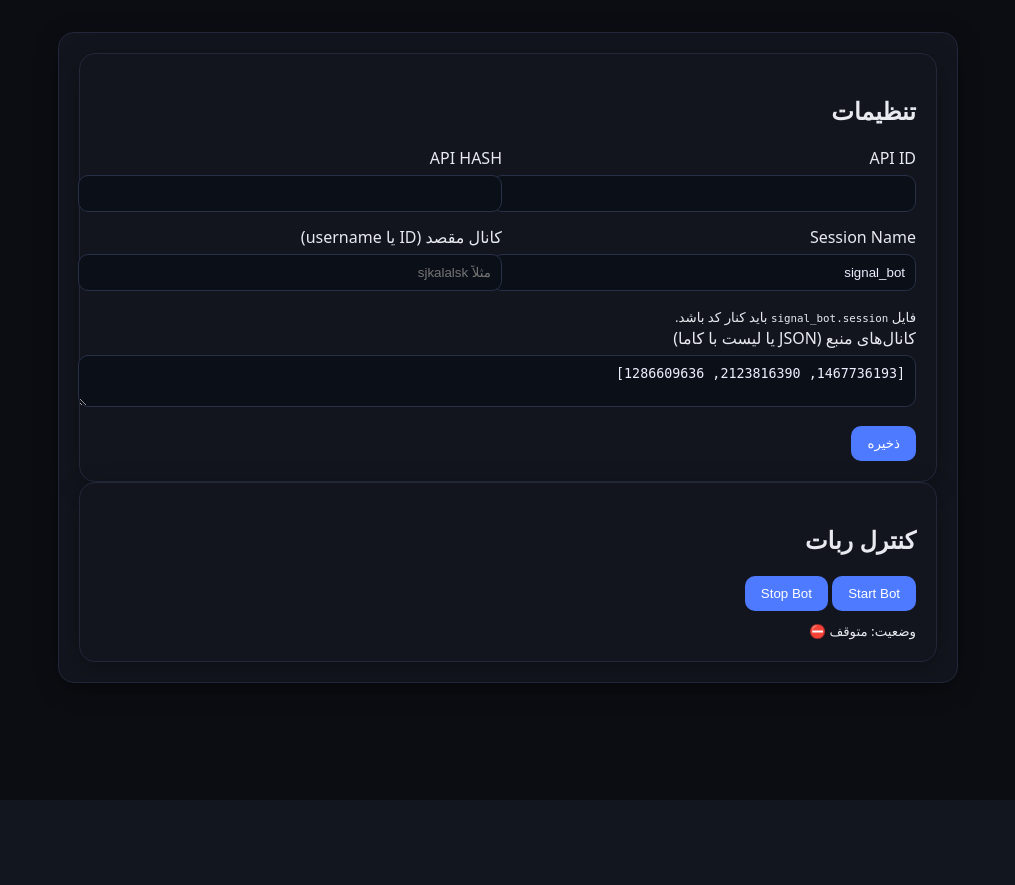
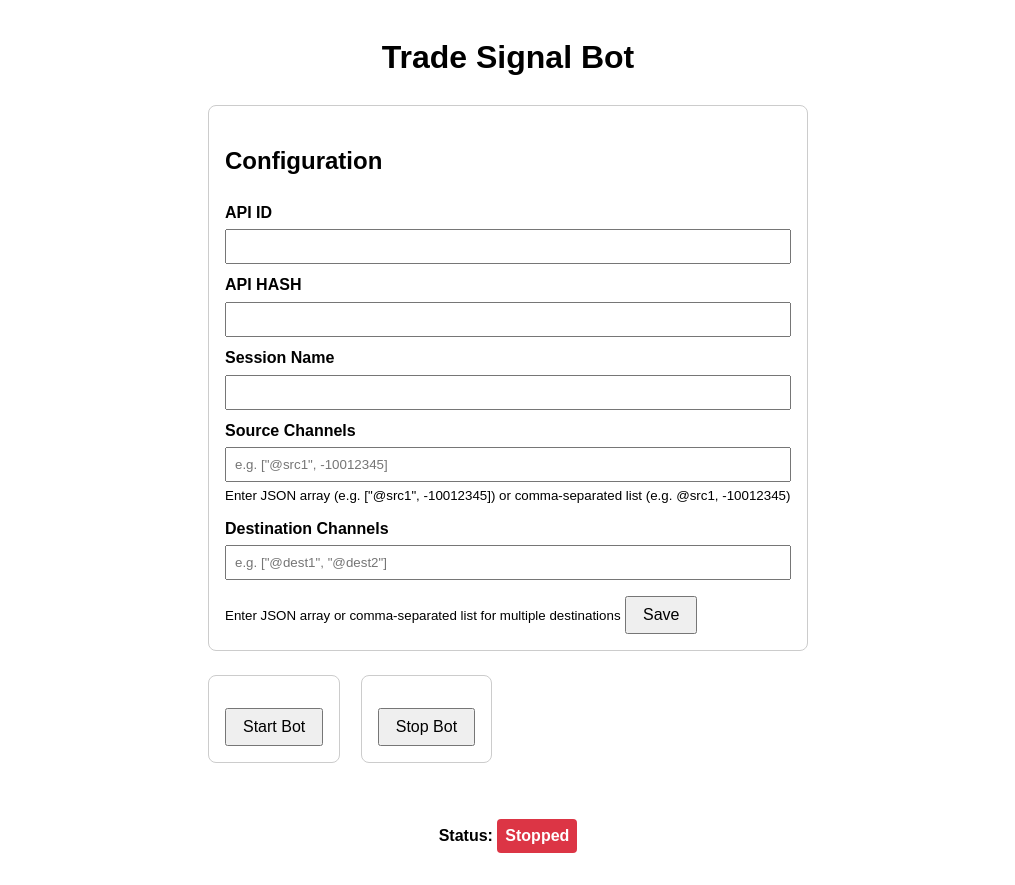
Before and after one commit to aminphysicsandmetaphysics-glitch/Trade-Signal-bot.101, a Flask app: template templates/index.html in a window 1280 px wide. Shown: the whole page, without its empty margins (132-1147 px from the left). Before the commit the page ends 715 px from the top, so only its background shows below. Run offline with Flask 3, Linux system fonts and the light colour scheme; the template is opened without the code that fills it, so the values that code supplies are empty; parts of the project's set-up code (start-up, migrations or seed data) failed here and were passed over.

Commit message:
Update index.html

```diff
--- a/templates/index.html
+++ b/templates/index.html
@@ -1,61 +1,118 @@
-{% extends "base.html" %}
-{% block content %}
-<div class="card">
-  <h2>تنظیمات</h2>
-  <form method="post" action="{{ url_for('save_config') }}">
-    <div class="row">
-      <div class="col-6">
-        <label>API ID</label>
-        <input name="api_id" value="{{ (cfg.api_id if cfg else '') or '' }}" required>
-      </div>
-      <div class="col-6">
-        <label>API HASH</label>
-        <input name="api_hash" value="{{ (cfg.api_hash if cfg else '') or '' }}" required>
-      </div>
-    </div>
-    <div class="row">
-      <div class="col-6">
-        <label>Session Name</label>
-        <input name="session_name" value="{{ (cfg.session_name if cfg else 'signal_bot') or 'signal_bot' }}">
-        <small>فایل <code>{{ (cfg.session_name if cfg else 'signal_bot') or 'signal_bot' }}.session</code> باید کنار کد باشد.</small>
-      </div>
-      <div class="col-6">
-        <label>کانال مقصد (ID یا username)</label>
-        <input name="to_channel" value="{{ (cfg.to_channel if cfg else '') or '' }}" placeholder="مثلاً sjkalalsk" required>
-      </div>
-    </div>
-    <label>کانال‌های منبع (JSON یا لیست با کاما)</label>
-    <textarea name="from_channels" placeholder='[1467736193, 2123816390, 1286609636]'>{{ (cfg.from_channels if cfg else '') or '[1467736193, 2123816390, 1286609636]' }}</textarea>
-    <div class="btns">
-      <button class="primary" type="submit">ذخیره</button>
-    </div>
+<!-- templates/index.html -->
+<!DOCTYPE html>
+<html lang="fa">
+<head>
+    <meta charset="utf-8">
+    <meta name="viewport" content="width=device-width, initial-scale=1">
+    <title>Trade Signal Bot Dashboard</title>
+    <style>
+        body {
+            font-family: sans-serif;
+            margin: 2rem auto;
+            max-width: 600px;
+            line-height: 1.6;
+        }
+        h1 { text-align: center; }
+        form {
+            margin-bottom: 1.5rem;
+            padding: 1rem;
+            border: 1px solid #ccc;
+            border-radius: 8px;
+        }
+        label { display: block; margin-top: 0.5rem; font-weight: bold; }
+        input[type="text"], input[type="number"] {
+            width: 100%;
+            padding: 0.5rem;
+            margin-top: 0.25rem;
+            box-sizing: border-box;
+        }
+        button {
+            margin-top: 1rem;
+            padding: 0.5rem 1rem;
+            font-size: 1rem;
+        }
+        .status { margin-top: 2rem; font-weight: bold; text-align: center; }
+        .badge {
+            display: inline-block;
+            padding: 0.25rem 0.5rem;
+            border-radius: 4px;
+            color: white;
+        }
+        .badge-running { background-color: #28a745; }
+        .badge-stopped { background-color: #dc3545; }
+    </style>
+</head>
+<body>
+    <h1>Trade Signal Bot</h1>
+
+    {% with messages = get_flashed_messages(with_categories=true) %}
+      {% if messages %}
+        <ul style="list-style:none; padding: 0;">
+        {% for category, message in messages %}
+          <li class="flash-{{ category }}">{{ message }}</li>
+        {% endfor %}
+        </ul>
+      {% endif %}
+    {% endwith %}
+
+    <form action="{{ url_for('on_save') }}" method="post">
+        <h2>Configuration</h2>
+        <label for="api_id">API ID</label>
+        <input type="number" id="api_id" name="api_id" value="{{ cfg.api_id or '' }}">
+
+        <label for="api_hash">API HASH</label>
+        <input type="text" id="api_hash" name="api_hash" value="{{ cfg.api_hash or '' }}">
+
+        <label for="session_name">Session Name</label>
+        <input type="text" id="session_name" name="session_name" value="{{ cfg.session_name or '' }}">
+
+        <label for="from_channels">Source Channels</label>
+        <input type="text" id="from_channels" name="from_channels"
+               placeholder='e.g. ["@src1", -10012345]' value="{{ cfg.from_channels or '' }}">
+        <small>Enter JSON array (e.g. ["@src1", -10012345]) or comma-separated list (e.g. @src1, -10012345)</small>
+
+        <label for="to_channel">Destination Channels</label>
+        <input type="text" id="to_channel" name="to_channel"
+               placeholder='e.g. ["@dest1", "@dest2"]' value="{{ cfg.to_channel or '' }}">
+        <small>Enter JSON array or comma-separated list for multiple destinations</small>
+
+        <button type="submit">Save</button>
     </form>
-</div>
 
-<div class="card">
-  <h2>کنترل ربات</h2>
-  <form method="post" action="{{ url_for('start_bot') }}" style="display:inline">
-    <button class="primary">Start Bot</button>
+    <form action="{{ url_for('start_bot') }}" method="post" style="display:inline-block; margin-right:1rem;">
+        <button type="submit">Start Bot</button>
     </form>
-  <form method="post" action="{{ url_for('stop_bot') }}" style="display:inline">
-    <button>Stop Bot</button>
+    <form action="{{ url_for('stop_bot') }}" method="post" style="display:inline-block;">
+        <button type="submit">Stop Bot</button>
     </form>
-  <div style="margin-top:8px;">
-    <small>وضعیت: <span id="status">…</span></small>
-  </div>
+
+    <div class="status" id="status">
+        Status: <span class="badge" id="statusBadge">Loading…</span>
     </div>
 
     <script>
-async function refreshStatus(){
-  try{
-    const res = await fetch('/status');
-    const j = await res.json();
-    document.getElementById('status').innerText = j.running ? 'درحال اجرا ✅' : 'متوقف ⛔';
-  }catch(e){
-    document.getElementById('status').innerText = 'خطا در خواندن وضعیت';
+    function updateStatus() {
+        fetch("{{ url_for('status') }}")
+            .then((resp) => resp.json())
+            .then((data) => {
+                const badge = document.getElementById('statusBadge');
+                if (data.running) {
+                    badge.textContent = 'Running';
+                    badge.className = 'badge badge-running';
+                } else {
+                    badge.textContent = 'Stopped';
+                    badge.className = 'badge badge-stopped';
                 }
+                setTimeout(updateStatus, 4000);
+            })
+            .catch(() => {
+                const badge = document.getElementById('statusBadge');
+                badge.textContent = 'Error';
+                badge.className = 'badge badge-stopped';
+                setTimeout(updateStatus, 4000);
+            });
     }
-refreshStatus();
-setInterval(refreshStatus, 5000);
+    updateStatus();
     </script>
-{% endblock %}
+</body>
+</html>
```
Lines whose indentation alone changed are shown as unchanged.
